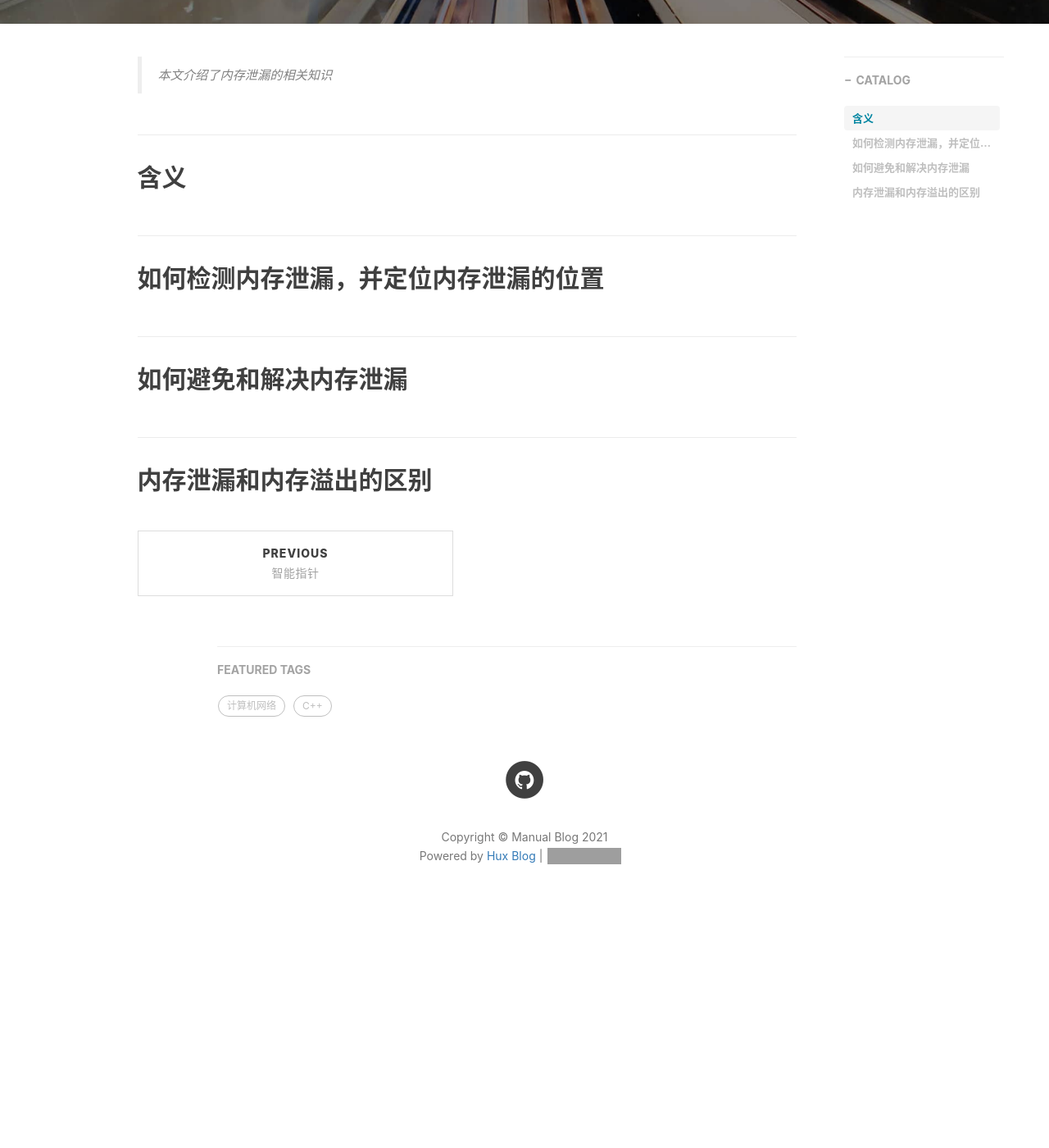
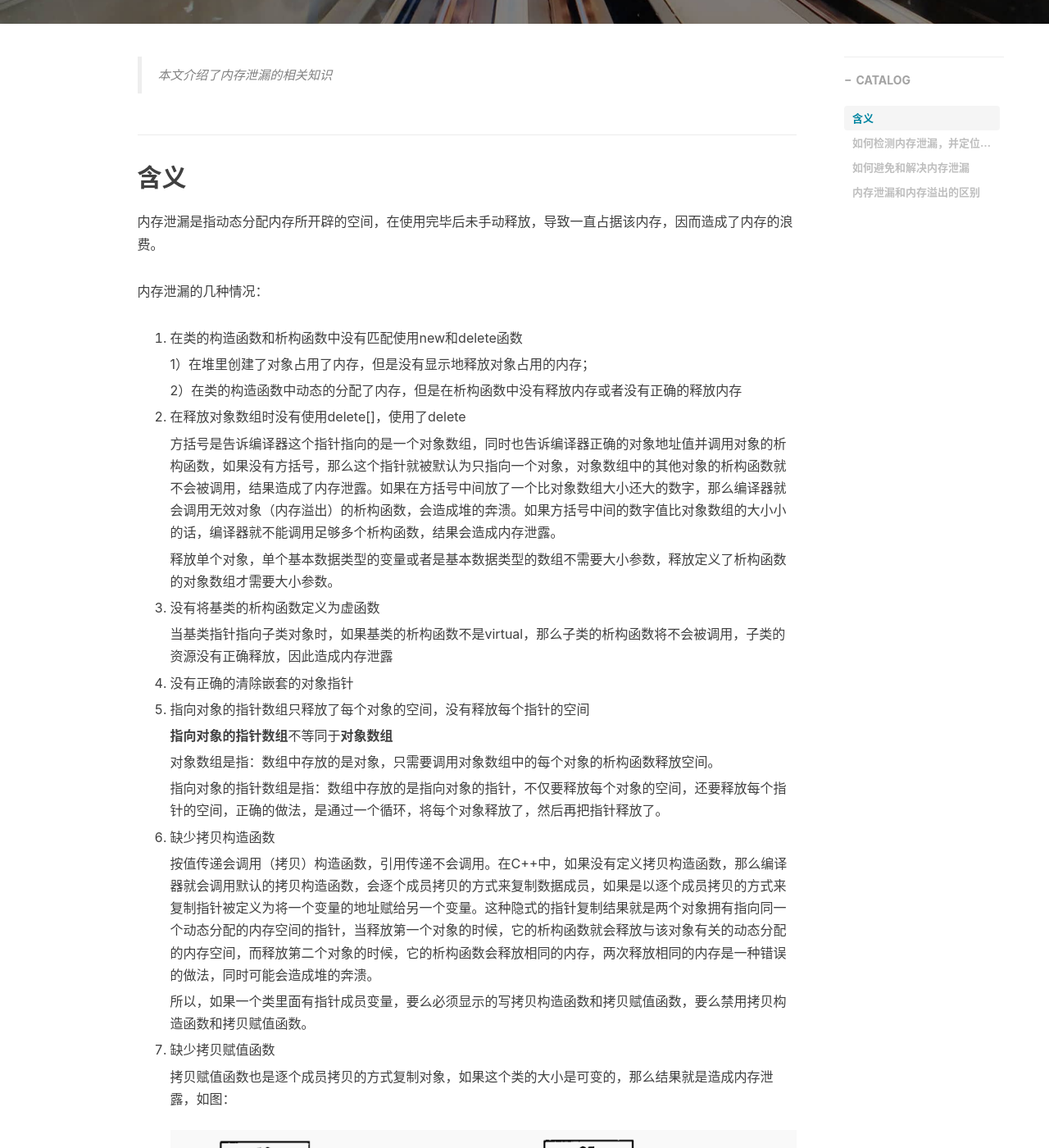
Before and after one commit to ma-nual/ma-nual.github.io, a Jekyll site: the page built from _posts/2021-1-25-内存泄漏.md, in a window 1280 px wide and 1400 px high, scrolled down 494 px. Shown: the whole window at 82% size. Built offline with Jekyll 4.4.1, drawn with Linux system fonts in a browser that asks for light colours; nearby versions of some CDN libraries; comment, search, counter and statistics services are not loaded; before the commit the page ends 1642 px from its top, so only the background shows below that; some of the changed text lies outside the part shown; grey boxes are pictures that could not be loaded.

Commit message:
first commit

```diff
--- a/_posts/2021-1-25-内存泄漏.md
+++ b/_posts/2021-1-25-内存泄漏.md
@@ -15,14 +15,61 @@ tags:
 
 ## 含义
 
+内存泄漏是指动态分配内存所开辟的空间，在使用完毕后未手动释放，导致一直占据该内存，因而造成了内存的浪费。
 
+内存泄漏的几种情况：
+
+1. 在类的构造函数和析构函数中没有匹配使用new和delete函数
+
+   1）在堆里创建了对象占用了内存，但是没有显示地释放对象占用的内存；
+
+   2）在类的构造函数中动态的分配了内存，但是在析构函数中没有释放内存或者没有正确的释放内存
+
+2. 在释放对象数组时没有使用delete\[\]，使用了delete
+
+   方括号是告诉编译器这个指针指向的是一个对象数组，同时也告诉编译器正确的对象地址值并调用对象的析构函数，如果没有方括号，那么这个指针就被默认为只指向一个对象，对象数组中的其他对象的析构函数就不会被调用，结果造成了内存泄露。如果在方括号中间放了一个比对象数组大小还大的数字，那么编译器就会调用无效对象（内存溢出）的析构函数，会造成堆的奔溃。如果方括号中间的数字值比对象数组的大小小的话，编译器就不能调用足够多个析构函数，结果会造成内存泄露。
+
+   释放单个对象，单个基本数据类型的变量或者是基本数据类型的数组不需要大小参数，释放定义了析构函数的对象数组才需要大小参数。
+
+3. 没有将基类的析构函数定义为虚函数
+
+   当基类指针指向子类对象时，如果基类的析构函数不是virtual，那么子类的析构函数将不会被调用，子类的资源没有正确释放，因此造成内存泄露
+
+4. 没有正确的清除嵌套的对象指针
+
+5. 指向对象的指针数组只释放了每个对象的空间，没有释放每个指针的空间
+
+   **指向对象的指针数组**不等同于**对象数组**
+
+   对象数组是指：数组中存放的是对象，只需要调用对象数组中的每个对象的析构函数释放空间。
+
+   指向对象的指针数组是指：数组中存放的是指向对象的指针，不仅要释放每个对象的空间，还要释放每个指针的空间，正确的做法，是通过一个循环，将每个对象释放了，然后再把指针释放了。
+
+6. 缺少拷贝构造函数
+
+   按值传递会调用（拷贝）构造函数，引用传递不会调用。在C++中，如果没有定义拷贝构造函数，那么编译器就会调用默认的拷贝构造函数，会逐个成员拷贝的方式来复制数据成员，如果是以逐个成员拷贝的方式来复制指针被定义为将一个变量的地址赋给另一个变量。这种隐式的指针复制结果就是两个对象拥有指向同一个动态分配的内存空间的指针，当释放第一个对象的时候，它的析构函数就会释放与该对象有关的动态分配的内存空间，而释放第二个对象的时候，它的析构函数会释放相同的内存，两次释放相同的内存是一种错误的做法，同时可能会造成堆的奔溃。
+
+   所以，如果一个类里面有指针成员变量，要么必须显示的写拷贝构造函数和拷贝赋值函数，要么禁用拷贝构造函数和拷贝赋值函数。
+
+7. 缺少拷贝赋值函数
+
+   拷贝赋值函数也是逐个成员拷贝的方式复制对象，如果这个类的大小是可变的，那么结果就是造成内存泄露，如图：
+
+   ![因缺少赋值运算符造成的内存泄漏](/img/img-post/因缺少赋值运算符造成的内存泄漏.png)
 
 ## 如何检测内存泄漏，并定位内存泄漏的位置
 
-
+Linux系统下内存泄漏的检测方法，**valgrind**，**mtrace**，或者对new/malloc进行**统计监测**，看和delete/free次数是否一致。
 
 ## 如何避免和解决内存泄漏
 
-
+1. malloc/free要配套；
+2. 使用智能指针；
+3. 将基类的析构函数设为虚函数；
 
 ## 内存泄漏和内存溢出的区别
+
+**内存泄漏 memory leak** ：是指程序向系统申请分配内存进行使用(new)，可是使用完了以后却不归还(delete)，结果导致一直占据该内存。
+**内存溢出 out of memory** ：指程序申请内存时，没有足够的内存供申请者使用，即给了一块存储int类型数据的存储空间，但是申请者却存储long类型的数据，申请者要的内存空间超过了系统实际分配的空间，结果内存不够用。
+
+内存泄漏的堆积最终会导致内存溢出。
```
Also changed, not shown: img/img-post/因缺少赋值运算符造成的内存泄漏.png (added).
